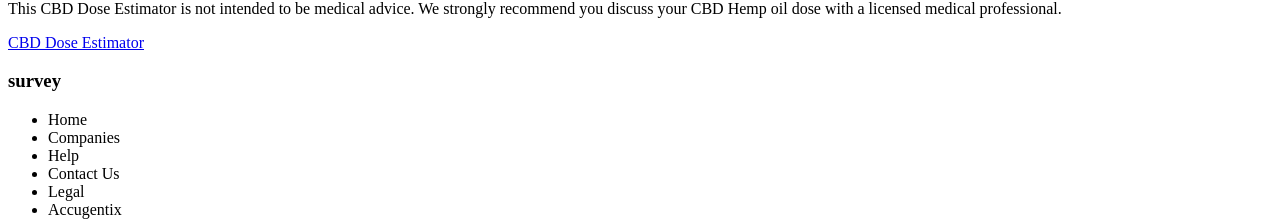
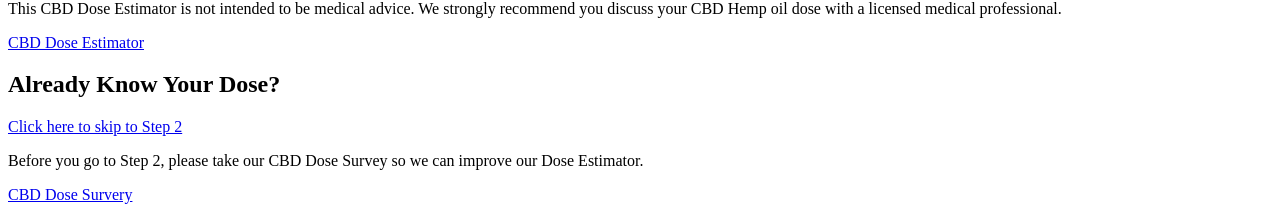
Before and after one commit to cbvargas5/Accu-Hemp, a React app: page /dose in a window 1280 px wide. Shown: the part 668-889 px from the top of the page. Built offline with nearby package versions, Linux system fonts and the light colour scheme; the HTML template or start-up script is replaced by a standard one.

Commit message:
completed the setup and link for survey section

```diff
--- a/client/src/components/pages/DosePage.jsx
+++ b/client/src/components/pages/DosePage.jsx
@@ -1,6 +1,6 @@
 import React, { Component } from 'react'
+import ButtonCard from '../cards/ButtonCard.jsx'
 import { Link } from 'react-router-dom'
-import ButtonCard from '../cards/ButtonCard.jsx'
 
 
 export default class DosePage extends Component {
@@ -18,10 +18,15 @@ export default class DosePage extends Component {
             <h3>Estimate your dose of CBD</h3>
             <p>This CBD Dose Estimator is not intended to be medical advice. We strongly recommend you discuss your CBD Hemp oil dose with a licensed medical professional.</p>
           </div>
+          {/* Will need to change link to sub routes home of dose estimator*/}
           <ButtonCard link="/" icon="fas fa-laptop-medical">CBD Dose Estimator</ButtonCard>
         </section>
         <section className="survey-wrapper">
-          <h3>survey</h3>
+          <h2>Already Know Your Dose?</h2>
+          <Link to="/products">Click here to skip to Step 2</Link>
+          <p>Before you go to Step 2, please take our CBD Dose Survey so we can improve our Dose Estimator.</p>
+          {/* Will need to change link to sub routes home of dose survey */}
+          <ButtonCard link="/" icon="fas fa-clipboard-list">CBD Dose Survery</ButtonCard>
         </section>
       </div>
     )
```
